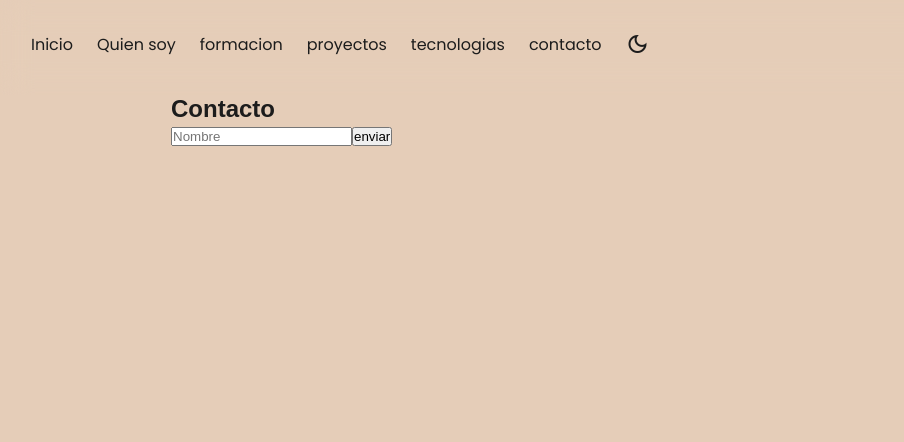
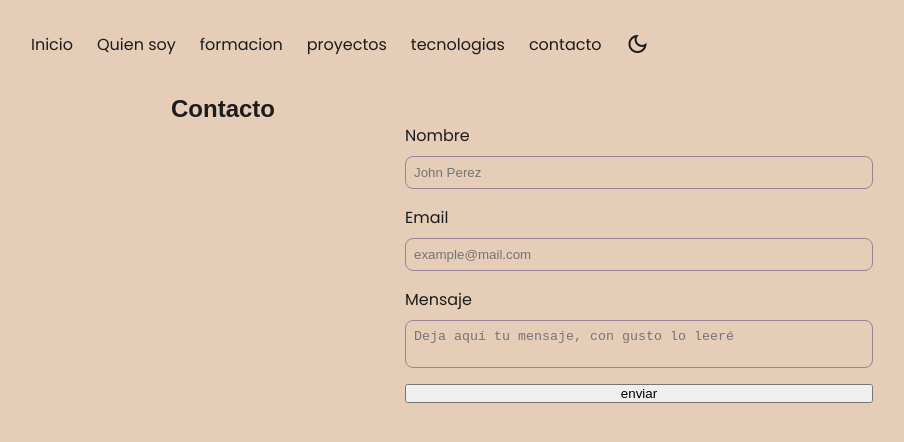
Before and after one commit to javiscripto/javier-manque-portfolio, a React (Vite) app: page /contacto in a window 1280 px wide. Shown: the top 442 px of the page, without its empty margins (1-905 px from the left). Built offline with nearby package versions, Linux system fonts and the light colour scheme; a web font is replaced by a local one.

Commit message:
modificacion de formulario de contacto

```diff
--- a/package.json
+++ b/package.json
@@ -12,6 +12,7 @@
   "dependencies": {
     "motion": "^11.11.17",
     "react": "^18.3.1",
+    "react-confetti": "^6.1.0",
     "react-dom": "^18.3.1",
     "react-router-dom": "^6.28.0"
   },
--- a/src/pages/contacto.jsx
+++ b/src/pages/contacto.jsx
@@ -2,24 +2,81 @@ import React, { useState } from 'react'
 import { ScrollRevealEffect } from '../components/efects/ScrollrevealEffect'
 import styles from "./contacto.module.css";
 
+
+
 export default function Contacto() {
-  const [input, setInput] = useState('');
+
+  const [input, setInput] = useState({
+    nombre: "",
+    correo: "",
+    mensaje: ""
+  });
+
+  const [loading, setLoading] = useState(false);
+
 
   const handleInput = (e) => {
-    setInput(e.target.value)
-    console.log(input);
+    const { name, value } = e.target;
+
+    setInput({
+      ...input,
+      [name]: value
+    })
+
   }
-  const handleSubmit = (e) => {
+  const handleSubmit = async (e) => {
     e.preventDefault();
-    console.log("datos recibidos: ", input)
+    try {
+      setLoading(true);
+      const response = await fetch('http://localhost:3000/send-email', {
+        method: "POST",
+        headers: {
+          "Content-Type": "application/json"
+        },
+        body: JSON.stringify(input)
+      });
+
+      if (!response.ok) {
+        throw new Error("ha ocurrido un error al enviar el formulario");
+      }
+      const data = await response.json();
+      console.log("data: ", data);
+      alert("mensaje enviado con exito");
+
+      setInput({
+        nombre: "",
+        correo: "",
+        mensaje: ""
+      })
+    } catch (error) {
+      console.error("ha ocurrido un error al enviar el formulario: ", error)
+    } finally {
+      setLoading(false);
+    }
   }
   return (
     <ScrollRevealEffect>
       <div className='container'>
         <h2>Contacto</h2>
+        {loading && <h3 style={{ color: "red" }}>Enviando...</h3>}
         <div className={styles.form}>
           <form onSubmit={handleSubmit}>
-            <input type="text" placeholder='Nombre' onChange={handleInput} />
+
+            <div className={styles.field}>
+              <label>Nombre</label>
+              <input type="text" placeholder='John Perez' name="nombre" onChange={handleInput} />
+            </div>
+
+            <div className={styles.field}>
+              <label>Email</label>
+              <input type="email" placeholder='example@mail.com' name="correo" onChange={handleInput} />
+            </div>
+
+            <div className={styles.field}>
+              <label>Mensaje</label>
+              <textarea placeholder='Deja aquí tu mensaje, con gusto lo leeré' name="mensaje" onChange={handleInput} />
+            </div>
+
             <button type='submit'>enviar</button>
           </form>
         </div>
--- a/src/pages/contacto.module.css
+++ b/src/pages/contacto.module.css
@@ -0,0 +1,46 @@
+.form{
+  display: flex;
+  flex-direction: column;
+  justify-content: center;
+  align-items: center;
+  gap: 1rem;
+  form{
+    width: 50%;
+    display: flex;
+    flex-direction: column;
+    gap: 1rem;
+    .field{
+      width: 100%;
+      display: flex;
+      flex-direction: column;
+      gap: .5rem;
+      input{
+        border: 1px solid var(--clr-grey);
+        border-radius: .5rem;
+        padding: .5rem;
+        background-color: var(--clr-white);
+        color: var(--clr-black);
+      }
+      input:focus{
+        border: 2px solid var(--clr-orange);
+        outline: none;
+        background-color:#fff;
+        color: var(--clr-black);
+      }
+      textarea:focus{
+        border: 2px solid var(--clr-orange);
+        outline: none;
+        background-color:#fff;
+        color: var(--clr-black);
+      }
+      textarea{
+        border: 1px solid var(--clr-grey);
+        border-radius: .5rem;
+        padding: .5rem;
+        background-color: var(--clr-white);
+        color: var(--clr-black);
+        resize: none;
+      }
+    }
+  }
+}
```
Also changed, not shown: src/components/Button.jsx (deleted, +0 -9 lines), 1 other file (tests, documents, lock files or other folders).
